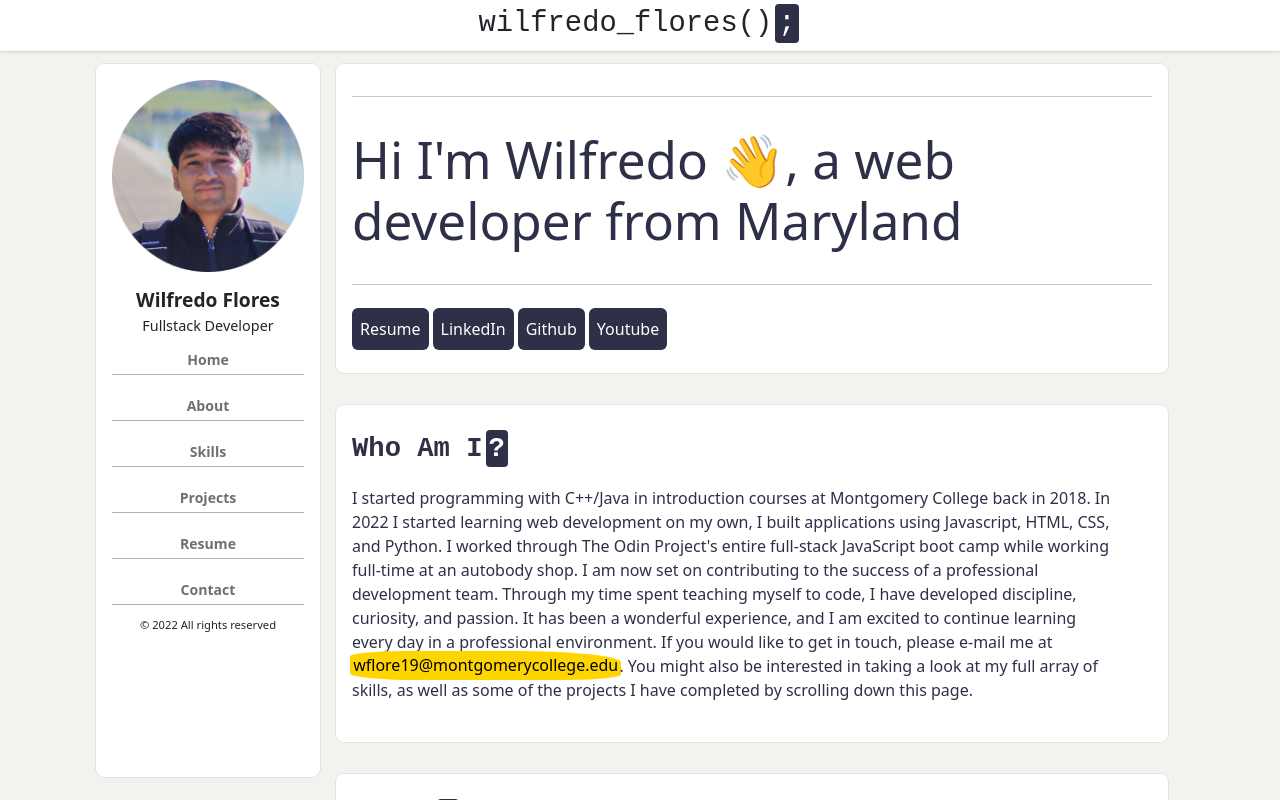
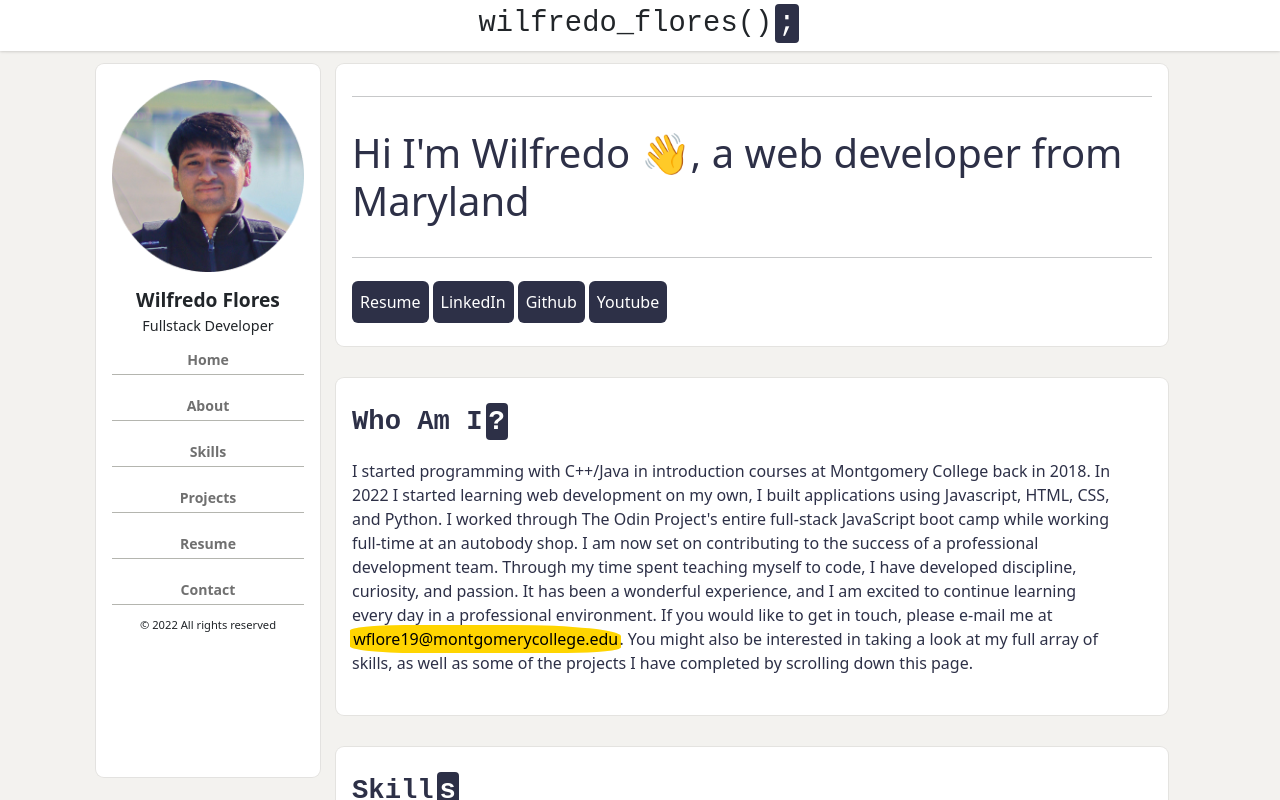
Before and after one commit to wflore19/TOP-portfolio, a React (Create React App) app: page / in a window 1280 px wide. Built offline with nearby package versions, Linux system fonts and the light colour scheme.

Commit message:
Fix font size

```diff
--- a/src/components/Heroes/heroes.css
+++ b/src/components/Heroes/heroes.css
@@ -16,7 +16,7 @@
 	margin-bottom: 2rem;
 	margin-top: 2rem;
 	color: var(--primary-color);
-	font-size: 4vw;
+	font-size: clamp(4vw, 10rem);
 }
 .copy {
 	border-radius: 6px;
```
